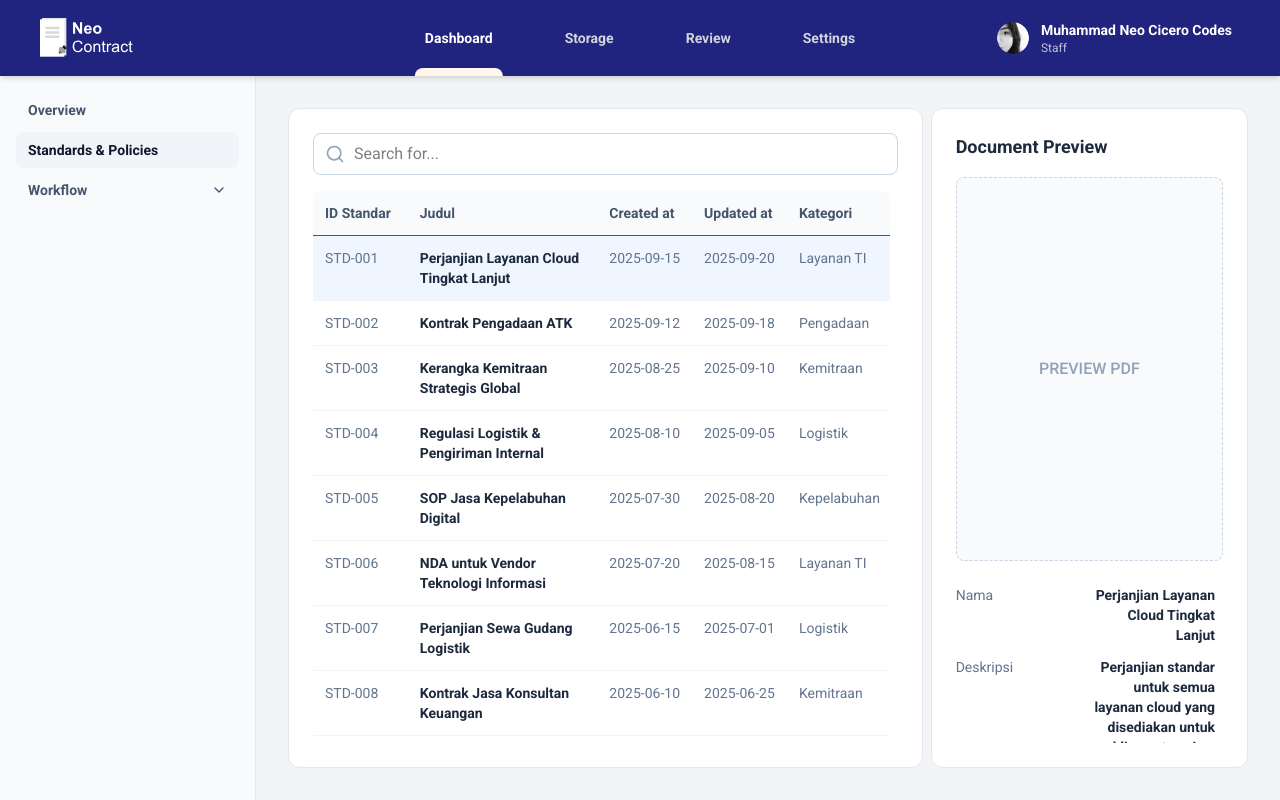
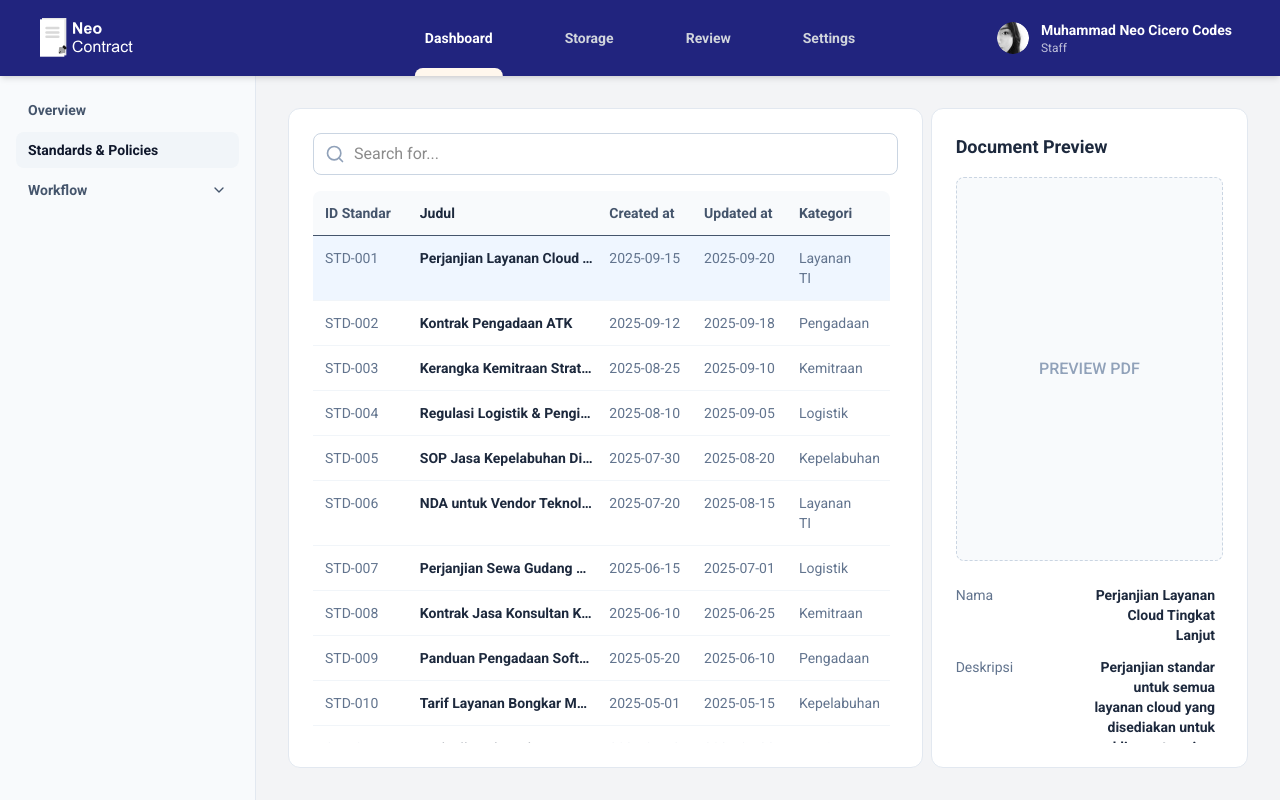
Before and after one commit to taufiqrmadhana/cybergsecurity, a Next.js app in the folder cybergsecurity/: page /pages/dashboard/standard-policies in a window 1280 px wide. Built offline with nearby package versions, Linux system fonts and the light colour scheme.

Commit message:
feat: adjustable document table component

```diff
--- a/cybergsecurity/src/app/components/policies/DocumentTable.tsx
+++ b/cybergsecurity/src/app/components/policies/DocumentTable.tsx
@@ -1,23 +1,33 @@
 'use client';
 
 import { Search } from 'lucide-react';
-import type { Document } from '@/app/types/document';
 
-interface DocumentTableProps {
-  documents: Document[];
-  selectedDocument: Document | null;
-  onSelectDocument: (document: Document) => void;
+export type ColumnDef<T> = {
+  accessorKey: keyof T;
+  header: string;
+  className?: string;
+  cell?: (row: T) => React.ReactNode;
+};
+
+interface DocumentTableProps<T extends { id: string | number }> {
+  data: T[];
+  columns: ColumnDef<T>[];
+  selectedItem: T | null;
+  onSelectItem: (item: T) => void;
   searchTerm: string;
   onSearchChange: (term: string) => void;
+  gridClassName: string;
 }
 
-export const DocumentTable = ({
-  documents,
-  selectedDocument,
-  onSelectDocument,
+export const DocumentTable = <T extends { id: string | number }>({
+  data,
+  columns,
+  selectedItem,
+  onSelectItem,
   searchTerm,
   onSearchChange,
-}: DocumentTableProps) => {
+  gridClassName,
+}: DocumentTableProps<T>) => {
   return (
     <div className="bg-white p-6 rounded-xl border border-slate-200 flex flex-col h-full">
       {/* Search & Filter */}
@@ -29,38 +39,37 @@ export const DocumentTable = ({
             placeholder="Search for..."
             value={searchTerm}
             onChange={(e) => onSearchChange(e.target.value)}
-        className="w-full pl-10 pr-4 py-2 border border-slate-300 rounded-lg focus:outline-none focus:ring-2 focus:ring-[var(--color-blue-dark)] text-black"
+            className="w-full pl-10 pr-4 py-2 border border-slate-300 rounded-lg focus:outline-none focus:ring-2 focus:ring-blue-default"
           />
         </div>
       </div>
 
-      {/* Area Tabel (Scrollable) */}
+      {/* Area Tabel */}
       <div className="flex-1 overflow-y-auto pr-2 min-h-0">
-        {/* Header Tabel */}
-        <div className="grid grid-cols-12 gap-4 sticky top-0 bg-slate-50 p-3 rounded-t-lg text-sm font-semibold text-slate-600 border-b">
-          <div className="col-span-2">ID Standar</div>
-          <div className="col-span-4">Judul</div>
-          <div className="col-span-2">Created at</div>
-          <div className="col-span-2">Updated at</div>
-          <div className="col-span-2">Kategori</div>
+        <div className={`grid ${gridClassName} gap-4 sticky top-0 bg-slate-50 p-3 rounded-t-lg text-sm font-semibold text-slate-600 border-b`}>
+          {columns.map((col) => (
+            <div key={String(col.accessorKey)} className={col.className}>
+              {col.header}
+            </div>
+          ))}
         </div>
         {/* Body Tabel */}
         <div className="divide-y divide-slate-100">
-          {documents.map((doc) => (
-            <div
-              key={doc.id}
-              onClick={() => onSelectDocument(doc)}
-              className={`grid grid-cols-12 gap-4 p-3 cursor-pointer transition-colors group ${
-                selectedDocument?.id === doc.id ? 'bg-blue-50' : 'hover:bg-slate-50'
-              }`}
-            >
-              <div className="col-span-2 text-sm text-slate-500">{doc.id}</div>
-              <div className="col-span-4 text-sm font-semibold text-slate-800 group-hover:text-blue-default">{doc.title}</div>
-              <div className="col-span-2 text-sm text-slate-500">{doc.createdAt}</div>
-              <div className="col-span-2 text-sm text-slate-500">{doc.updatedAt}</div>
-              <div className="col-span-2 text-sm text-slate-500">{doc.category}</div>
-            </div>
-          ))}
+            {data.map((item) => (
+                <div
+                key={item.id}
+                onClick={() => onSelectItem(item)}
+                className={`grid ${gridClassName} gap-4 p-3 cursor-pointer transition-colors group ${
+                    selectedItem?.id === item.id ? 'bg-blue-50' : 'hover:bg-slate-50'
+                }`}
+                >
+                {columns.map((col) => (
+                    <div key={String(col.accessorKey)} className={`${col.className} text-sm text-slate-500 min-w-0`}>
+                    {col.cell ? col.cell(item) : String(item[col.accessorKey])}
+                    </div>
+                ))}
+                </div>
+            ))}
         </div>
       </div>
     </div>
--- a/cybergsecurity/src/app/pages/dashboard/standard-policies/page.tsx
+++ b/cybergsecurity/src/app/pages/dashboard/standard-policies/page.tsx
@@ -1,7 +1,7 @@
 'use client';
 
 import { useState, useEffect } from 'react';
-import { DocumentTable } from '@/app/components/policies/DocumentTable';
+import { DocumentTable, type ColumnDef } from '@/app/components/policies/DocumentTable';
 import { DocumentPreview } from '@/app/components/policies/DocumentPreview';
 import type { Document } from '@/app/types/document';
 
@@ -27,6 +27,34 @@ export default function StandardPoliciesPage() {
   const [selectedDocument, setSelectedDocument] = useState<Document | null>(allDocumentsData[0]);
   const [searchTerm, setSearchTerm] = useState('');
 
+  const columns: ColumnDef<Document>[] = [
+    {
+      accessorKey: 'id',
+      header: 'ID Standar',
+      className: 'col-span-2'
+    },
+    {
+      accessorKey: 'title',
+      header: 'Judul',
+      className: 'col-span-4 font-semibold text-slate-800 group-hover:text-blue-default truncate',
+    },
+    {
+      accessorKey: 'createdAt',
+      header: 'Created at',
+      className: 'col-span-2'
+    },
+    {
+      accessorKey: 'updatedAt',
+      header: 'Updated at',
+      className: 'col-span-2'
+    },
+    {
+      accessorKey: 'category',
+      header: 'Kategori',
+      className: 'col-span-1'
+    },
+  ];
+
   useEffect(() => {
     const filtered = allDocumentsData.filter(doc =>
       doc.title.toLowerCase().includes(searchTerm.toLowerCase())
@@ -38,11 +66,13 @@ export default function StandardPoliciesPage() {
     <div className="flex h-full gap-2">
       <div className="w-2/3 flex flex-col">
         <DocumentTable
-          documents={filteredDocuments}
-          selectedDocument={selectedDocument}
-          onSelectDocument={setSelectedDocument}
+          data={filteredDocuments}
+          columns={columns}
+          selectedItem={selectedDocument}
+          onSelectItem={setSelectedDocument}
           searchTerm={searchTerm}
           onSearchChange={setSearchTerm}
+          gridClassName="grid-cols-12"
         />
       </div>
       <div className="w-1/3 flex flex-col">
```
